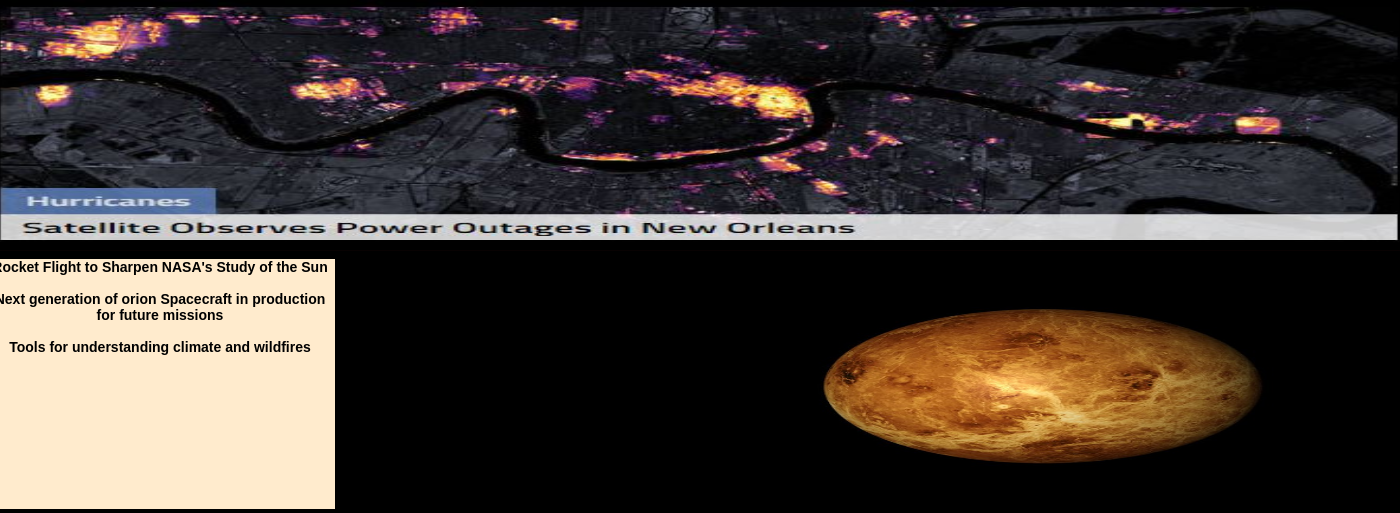
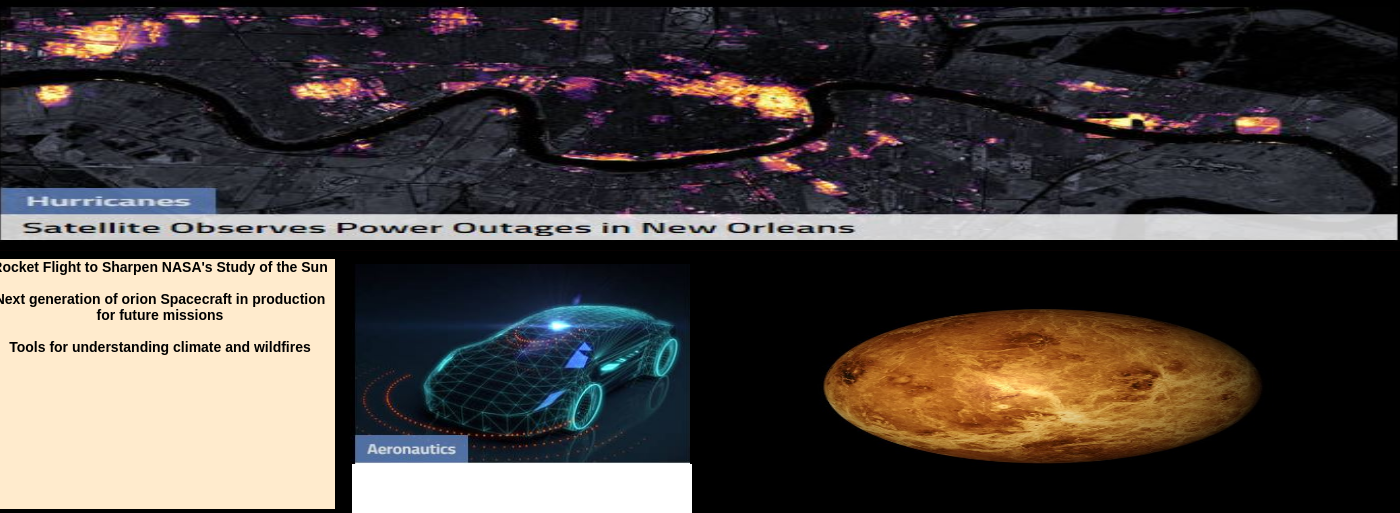
Before and after one commit to MDHUtbilding/DVA_231, a PHP site: page /HTML/Index.html in a window 1400 px wide; the page is wider, and only the part inside the window is pictured. Shown: the part 203-716 px from the top of that part. Run offline with PHP 8.4, Linux system fonts and the light colour scheme.

Commit message:
Update gridImage.css
Started implementing CSS-related stuff to Ass 1, part 2, point 2. Look at item3.

```diff
--- a/Lab/CSS/gridImage.css
+++ b/Lab/CSS/gridImage.css
@@ -57,11 +57,16 @@
   display: block;
 }
 
-.item3 {
-  grid-column-start: 2;
-  grid-column-end: 3;
-  grid-row-start: 2;
-  grid-row-end: 3;
+.item3
+{
+	grid-column-start: 2;
+	grid-column-end: 3;
+	grid-row-start: 2;
+	grid-row-end: 3;
+	background-image: url(../Img/carpic.JPG);
+	background-size: 350px 250px;
+        background-repeat: no-repeat;
+	border: 5px solid #000;
 }
 
 .item4 {
@@ -134,3 +139,28 @@
 {
     display: block;
 }
+
+.text_wrap_right
+{
+margin: 200px 0px;
+    width: 100%;
+    height: -70px;
+    float: left;
+    background: white;
+    color: black;
+    border-left: 2px solid #000;
+color: transparent;
+}
+
+.text_wrap_right:hover
+{
+    margin: 0px 0px;
+    width: 100%;
+    height: 100%;
+    float: right;
+    background: white;
+    color: black;
+    border-left: 2px solid #000;
+    opacity: 0.5;
+    content: attr(test);
+}
```
